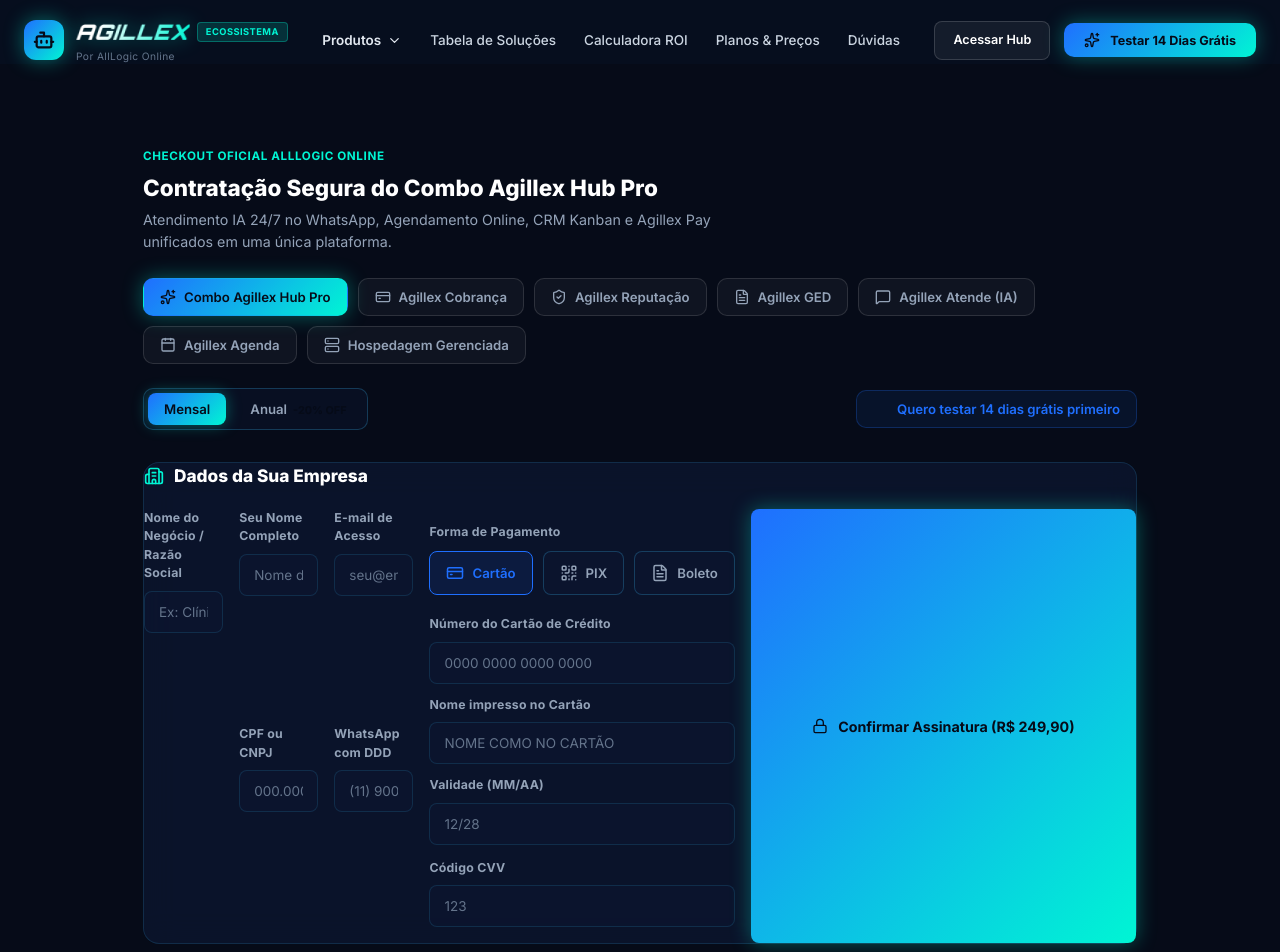
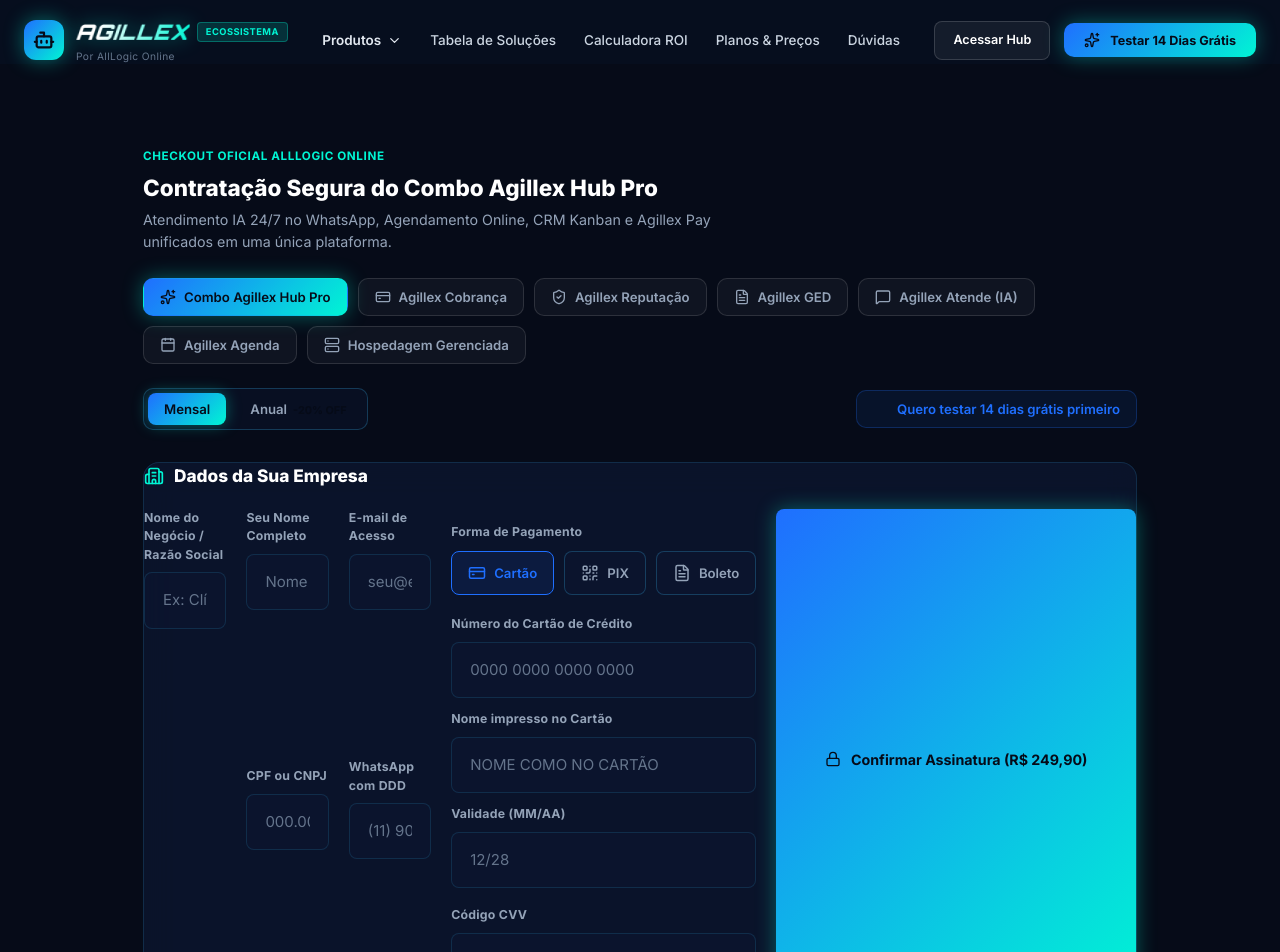
Before and after one commit to lucasdresler/matriz-saas, a Next.js app: page /checkout in a window 1280 px wide. Shown: the top 952 px of the page. Built offline with nearby package versions, Linux system fonts and the light colour scheme.

Commit message:
fix(checkout): aumenta campos do formulário Dados da Sua Empresa

```diff
--- a/src/app/checkout/checkout.css
+++ b/src/app/checkout/checkout.css
@@ -231,10 +231,10 @@
   box-shadow: 0 0 20px rgba(0, 245, 212, 0.35);
 }
 
-/* Grid de 2 colunas */
+/* Grid de 2 colunas - coluna do formulário mais larga para facilitar digitação */
 .checkout-layout-grid {
   display: grid;
-  gridTemplateColumns: 1fr 1fr;
+  gridTemplateColumns: 1.5fr 1fr;
   gap: 24px;
   alignItems: start;
 }
@@ -273,7 +273,7 @@
 .checkout-form-group {
   display: flex;
   flexDirection: column;
-  gap: 16px;
+  gap: 20px;
 }
 
 .checkout-field-label {
@@ -287,15 +287,16 @@
 
 .checkout-text-input {
   width: 100%;
-  padding: 12px 14px;
+  padding: 16px 18px;
   border-radius: var(--radius-md);
   border: 1px solid var(--border-subtle);
   background: rgba(13, 23, 50, 0.4);
   color: var(--text-main);
-  font-size: 0.9rem;
+  font-size: 1rem;
   font-family: inherit;
   transition: all 0.2s;
   outline: none;
+  line-height: 1.5;
 }
 
 .checkout-text-input:focus {
@@ -310,8 +311,8 @@
 .checkout-row {
   display: grid;
   gridTemplateColumns: 1fr 1fr;
-  gap: 14px;
-  margin-bottom: 16px;
+  gap: 18px;
+  margin-bottom: 20px;
 }
 
 /* Tabs de pagamento */
```
